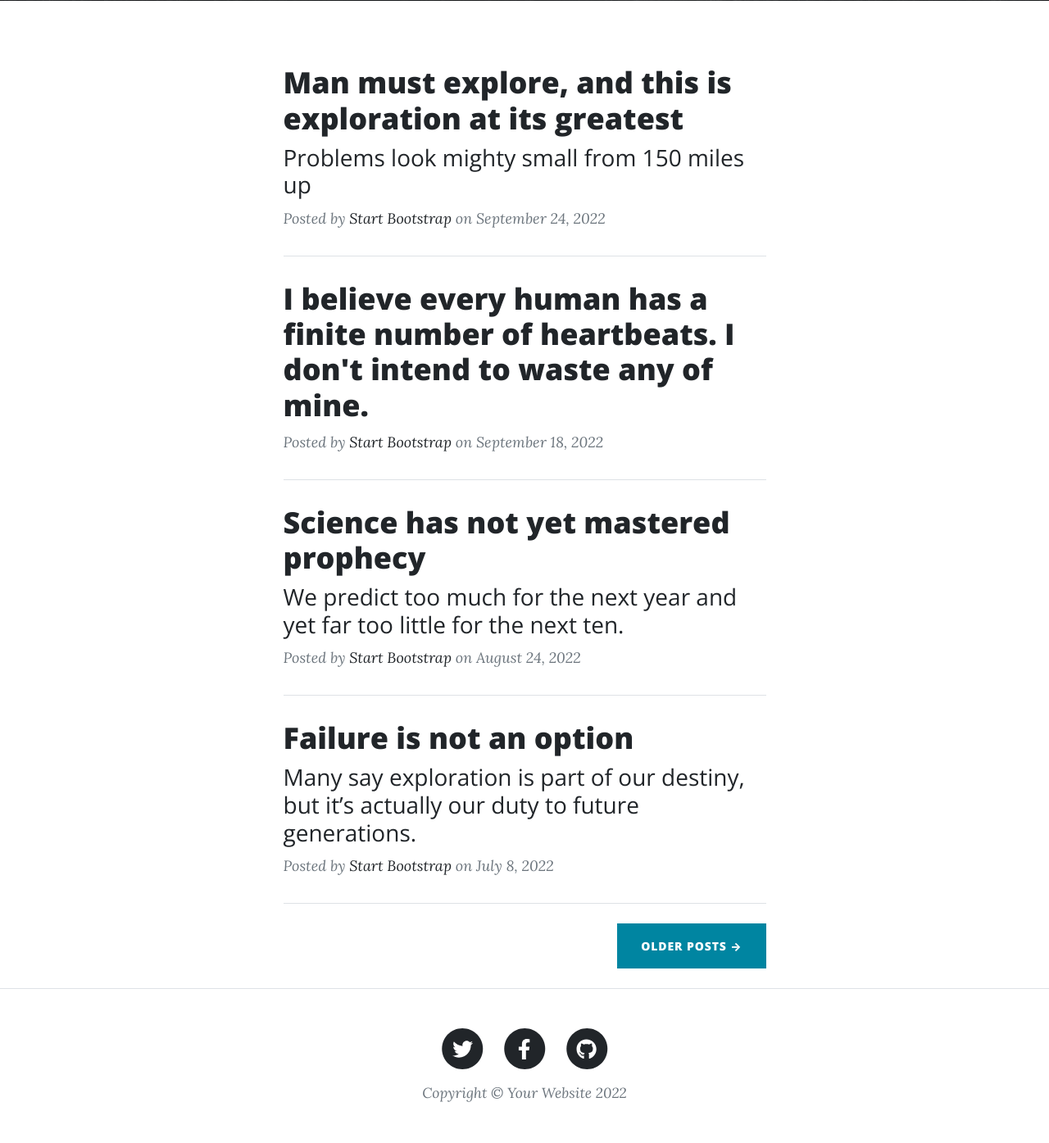
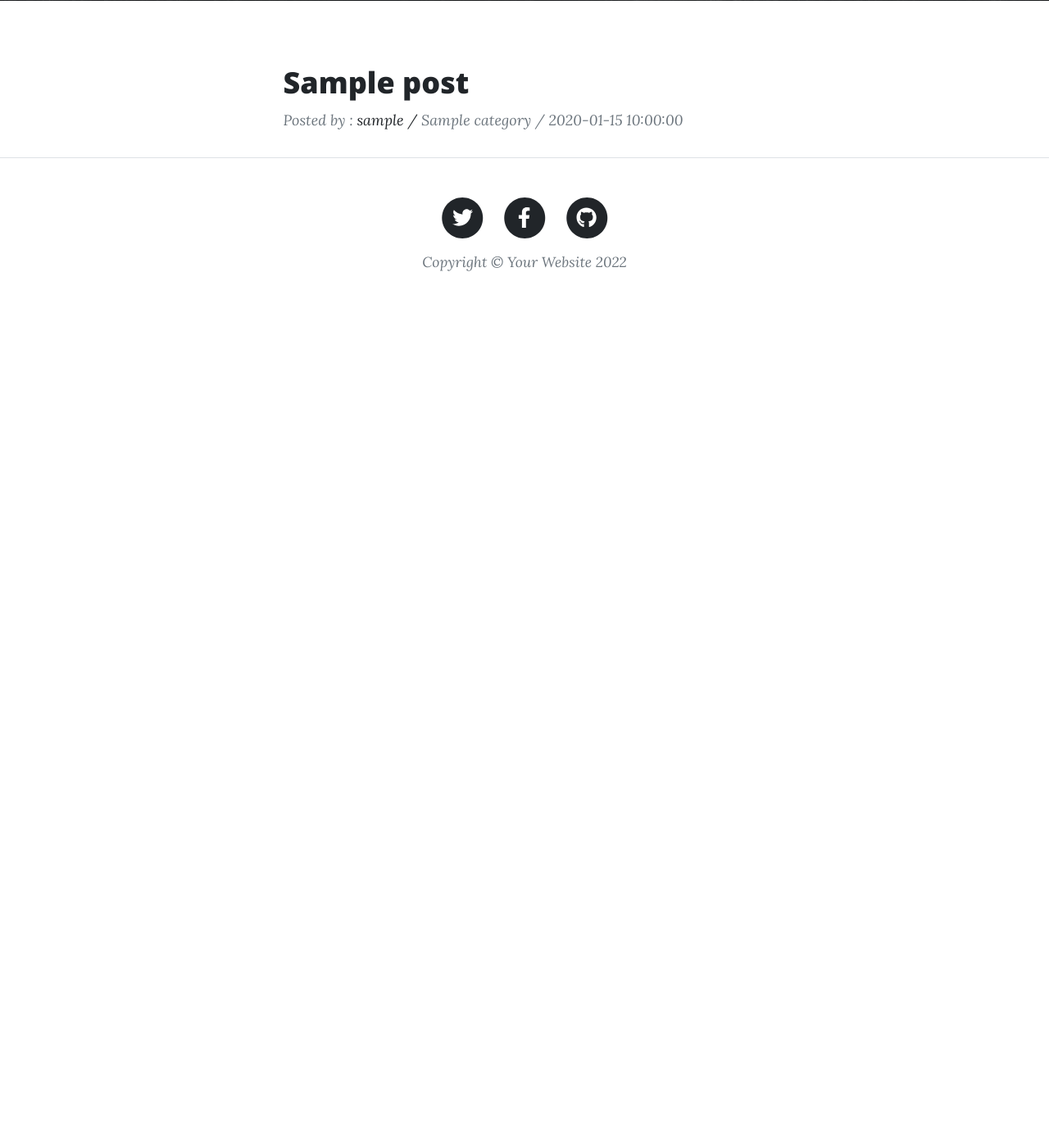
Before and after one commit to 2gang/ifp-flask-study, a Flask app: page / in a window 1280 px wide. Shown: the part 531-1926 px from the top of the page at 82% size. After the commit the page ends 862 px from the top, so only its background shows below. Run offline with Flask 2, Linux system fonts and the light colour scheme; tables that the repository leaves empty hold one stand-in row (values such as "Sample post"); some libraries are stand-ins or nearby versions.

Commit message:
Update post indexing up to 5

```diff
--- a/blog/templates/index.html
+++ b/blog/templates/index.html
@@ -23,61 +23,21 @@
         <div class="container px-4 px-lg-5">
             <div class="row gx-4 gx-lg-5 justify-content-center">
                 <div class="col-md-10 col-lg-8 col-xl-7">
-                    <!-- Post preview-->
-                    <div class="post-preview">
-                        <a href="post.html">
-                            <h2 class="post-title">Man must explore, and this is exploration at its greatest</h2>
-                            <h3 class="post-subtitle">Problems look mighty small from 150 miles up</h3>
-                        </a>
-                        <p class="post-meta">
-                            Posted by
-                            <a href="#!">Start Bootstrap</a>
-                            on September 24, 2022
-                        </p>
-                    </div>
-                    <!-- Divider-->
-                    <hr class="my-4" />
-                    <!-- Post preview-->
-                    <div class="post-preview">
-                        <a href="post.html"><h2 class="post-title">I believe every human has a finite number of heartbeats. I don't intend to waste any of mine.</h2></a>
-                        <p class="post-meta">
-                            Posted by
-                            <a href="#!">Start Bootstrap</a>
-                            on September 18, 2022
-                        </p>
-                    </div>
-                    <!-- Divider-->
-                    <hr class="my-4" />
-                    <!-- Post preview-->
-                    <div class="post-preview">
-                        <a href="post.html">
-                            <h2 class="post-title">Science has not yet mastered prophecy</h2>
-                            <h3 class="post-subtitle">We predict too much for the next year and yet far too little for the next ten.</h3>
-                        </a>
-                        <p class="post-meta">
-                            Posted by
-                            <a href="#!">Start Bootstrap</a>
-                            on August 24, 2022
-                        </p>
-                    </div>
-                    <!-- Divider-->
-                    <hr class="my-4" />
-                    <!-- Post preview-->
-                    <div class="post-preview">
-                        <a href="post.html">
-                            <h2 class="post-title">Failure is not an option</h2>
-                            <h3 class="post-subtitle">Many say exploration is part of our destiny, but it’s actually our duty to future generations.</h3>
-                        </a>
-                        <p class="post-meta">
-                            Posted by
-                            <a href="#!">Start Bootstrap</a>
-                            on July 8, 2022
-                        </p>
-                    </div>
-                    <!-- Divider-->
-                    <hr class="my-4" />
-                    <!-- Pager-->
-                    <div class="d-flex justify-content-end mb-4"><a class="btn btn-primary text-uppercase" href="#!">Older Posts →</a></div>
+                    {% for post in post_list  %}
+                        {% if loop.index <= 5 %}
+                        <div class="post-preview">
+                            <a href="{{ url_for('views.post_detail', id=post.id) }}">
+                                <h6 class="post-title">{{ post.title }}</h6>
+                            </a>
+                            <p class="post-meta">
+                                Posted by :
+                                <a href="#">{{ post.user.username }} /</a>
+                                <a >{{ post.category.name }} / </a>
+                                {{ post.created_at }}
+                            </p>
+                        </div>
+                        {% endif %}
+                    {% endfor %}
                 </div>
             </div>
         </div>
```
